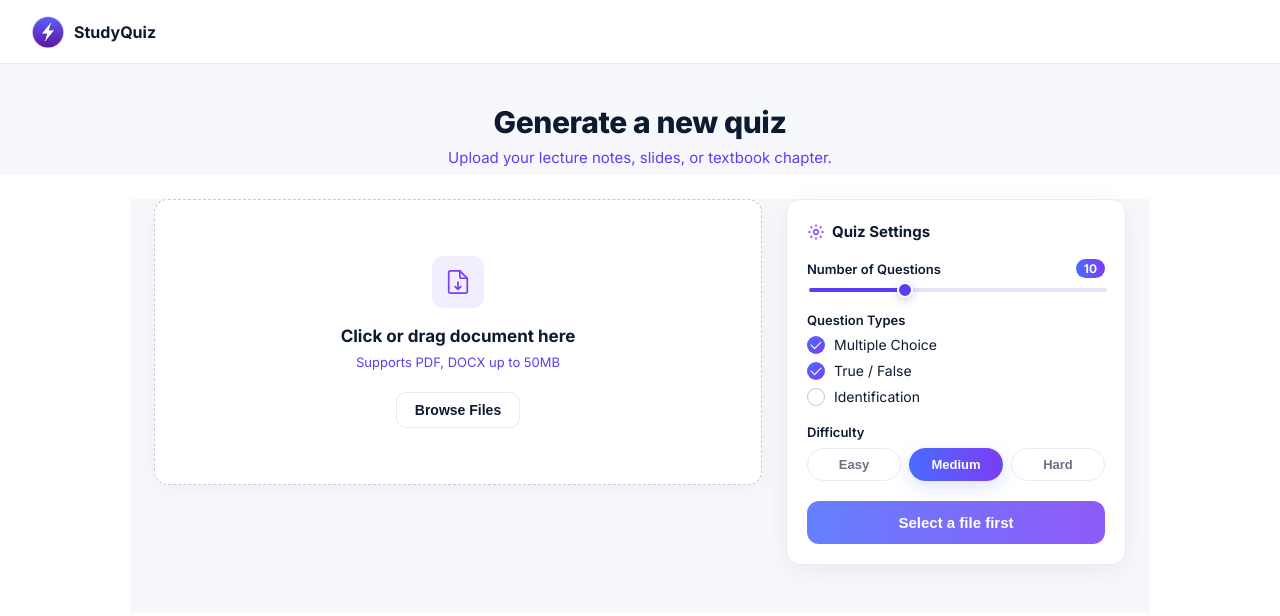
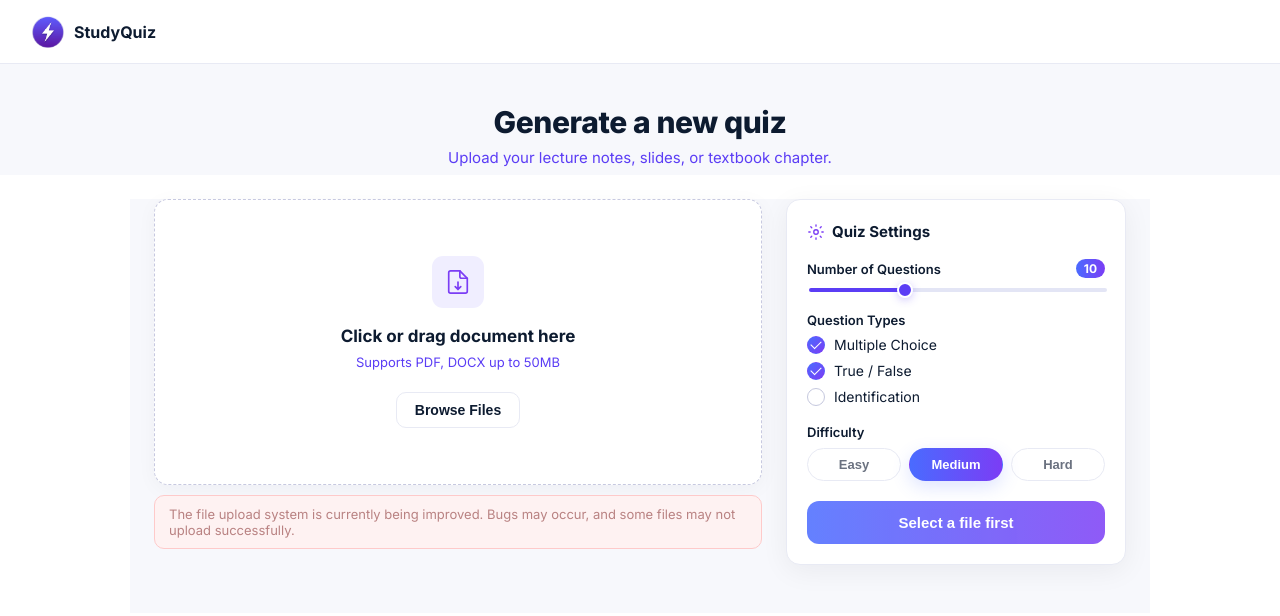
Before and after one commit to Chrisjhone09/app-test, an Angular app: page /generate in a window 1280 px wide. Shown: the top 616 px of the page. Built offline with nearby package versions, Linux system fonts and the light colour scheme.

Commit message:
sdadadasda

```diff
--- a/src/app/generator/generator.component.css
+++ b/src/app/generator/generator.component.css
@@ -363,6 +363,20 @@ input[type=range]::-moz-range-thumb {
   font-weight: 500;
 }
 
+.warning-msg {
+  display: flex;
+  align-items: center;
+  gap: 7px;
+  margin-top: 10px;
+  padding: 10px 14px;
+  background: #fef2f2;
+  border: 1px solid #fecaca;
+  border-radius: 10px;
+  color: #b98282;
+  font-size: 13px;
+  font-weight: 500;
+}
+
 /* ── CTA active / loading states ─────────────────────────────── */
 .btn.cta.active {
   opacity: 1;
--- a/src/app/generator/generator.component.html
+++ b/src/app/generator/generator.component.html
@@ -85,6 +85,10 @@
             </svg>
             Error: I am currently working on improving the file upload system. The system may be unstable and may not work with certain files. Please try uploading a different file (docx. pptx).
         </div>
+         <div *ngIf="!errorMessage" class="warning-msg" role="alert">
+
+            The file upload system is currently being improved. Bugs may occur, and some files may not upload successfully.
+        </div>
     </section>
 
     <!-- ─── Settings ─────────────────────────────── -->
```
